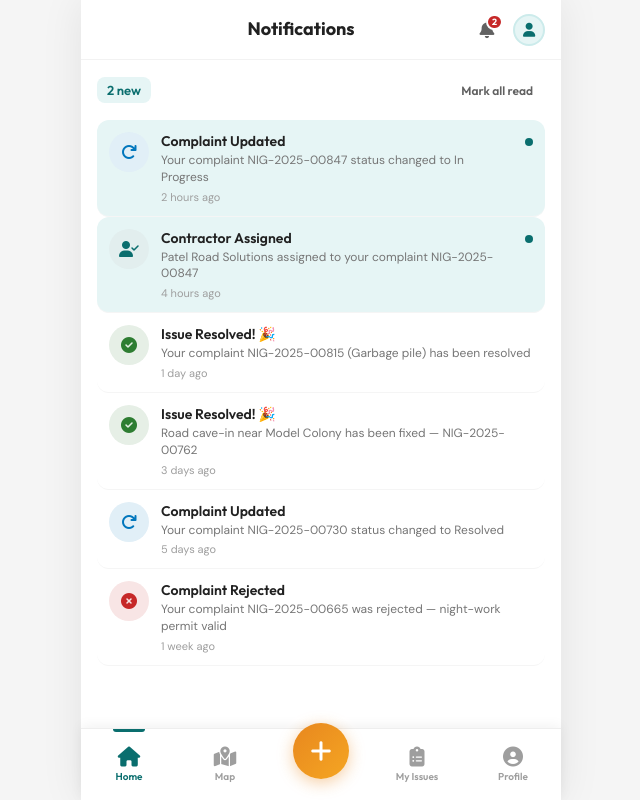
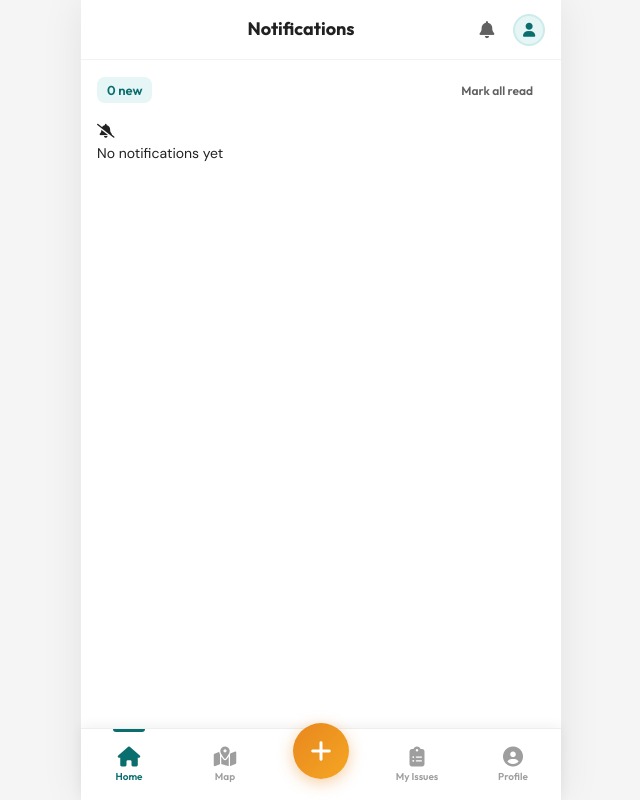
Before and after one commit to AnkitkCreation/NIGRAANI-APP, a React (Vite) app: page /notifications in a window 1280 px wide. Shown: the whole page, without its empty margins (319-959 px from the left). Built offline with nearby package versions, Linux system fonts and the light colour scheme.

Commit message:
notification bar fix

```diff
--- a/src/components/Layout/Header.jsx
+++ b/src/components/Layout/Header.jsx
@@ -1,5 +1,6 @@
 import { useLocation, useNavigate } from 'react-router-dom';
 import useAppStore from '../../store/appStore';
+import useAuthStore from '../../store/authStore';
 import './Header.css';
 
 const SCREEN_TITLES = {
@@ -14,7 +15,8 @@ const SCREEN_TITLES = {
 export default function Header() {
   const location = useLocation();
   const navigate = useNavigate();
-  const notificationCount = useAppStore(s => s.notificationCount);
+  const { user } = useAuthStore();
+  const notificationCount = useAppStore(s => s.getUnreadCount(user?.id));
 
   const hiddenPaths = ['/', '/splash', '/onboarding', '/auth'];
   if (hiddenPaths.some(p => location.pathname === p)) return null;
--- a/src/data/mockData.js
+++ b/src/data/mockData.js
@@ -370,12 +370,12 @@ export const MOCK_COMPLAINTS = [
 ];
 
 export const MOCK_NOTIFICATIONS = [
-  { id: 'n001', type: 'status_update', title: 'Complaint Updated', message: 'Your complaint NIG-2025-00847 status changed to In Progress', time: '2 hours ago', read: false, complaintId: 'NIG-2025-00847' },
-  { id: 'n002', type: 'assigned', title: 'Contractor Assigned', message: 'Patel Road Solutions assigned to your complaint NIG-2025-00847', time: '4 hours ago', read: false, complaintId: 'NIG-2025-00847' },
-  { id: 'n003', type: 'resolved', title: 'Issue Resolved! 🎉', message: 'Your complaint NIG-2025-00815 (Garbage pile) has been resolved', time: '1 day ago', read: true, complaintId: 'NIG-2025-00815' },
-  { id: 'n004', type: 'resolved', title: 'Issue Resolved! 🎉', message: 'Road cave-in near Model Colony has been fixed — NIG-2025-00762', time: '3 days ago', read: true, complaintId: 'NIG-2025-00762' },
-  { id: 'n005', type: 'status_update', title: 'Complaint Updated', message: 'Your complaint NIG-2025-00730 status changed to Resolved', time: '5 days ago', read: true, complaintId: 'NIG-2025-00730' },
-  { id: 'n006', type: 'rejected', title: 'Complaint Rejected', message: 'Your complaint NIG-2025-00665 was rejected — night-work permit valid', time: '1 week ago', read: true, complaintId: 'NIG-2025-00665' },
+  { id: 'n001', userId: 'u001', type: 'status_update', title: 'Complaint Updated', message: 'Your complaint NIG-2025-00847 status changed to In Progress', time: '2 hours ago', read: false, complaintId: 'NIG-2025-00847' },
+  { id: 'n002', userId: 'u001', type: 'assigned', title: 'Contractor Assigned', message: 'Patel Road Solutions assigned to your complaint NIG-2025-00847', time: '4 hours ago', read: false, complaintId: 'NIG-2025-00847' },
+  { id: 'n003', userId: 'u001', type: 'resolved', title: 'Issue Resolved! 🎉', message: 'Your complaint NIG-2025-00815 (Garbage pile) has been resolved', time: '1 day ago', read: true, complaintId: 'NIG-2025-00815' },
+  { id: 'n004', userId: 'u001', type: 'resolved', title: 'Issue Resolved! 🎉', message: 'Road cave-in near Model Colony has been fixed — NIG-2025-00762', time: '3 days ago', read: true, complaintId: 'NIG-2025-00762' },
+  { id: 'n005', userId: 'u001', type: 'status_update', title: 'Complaint Updated', message: 'Your complaint NIG-2025-00730 status changed to Resolved', time: '5 days ago', read: true, complaintId: 'NIG-2025-00730' },
+  { id: 'n006', userId: 'u001', type: 'rejected', title: 'Complaint Rejected', message: 'Your complaint NIG-2025-00665 was rejected — night-work permit valid', time: '1 week ago', read: true, complaintId: 'NIG-2025-00665' },
 ];
 
 export const CITY_STATS = {
--- a/src/pages/Notifications.jsx
+++ b/src/pages/Notifications.jsx
@@ -1,6 +1,6 @@
 import { useNavigate } from 'react-router-dom';
-import { MOCK_NOTIFICATIONS } from '../data/mockData';
 import useAppStore from '../store/appStore';
+import useAuthStore from '../store/authStore';
 import './Notifications.css';
 
 const ICON_MAP = {
@@ -12,19 +12,29 @@ const ICON_MAP = {
 
 export default function Notifications() {
   const navigate = useNavigate();
-  const clearNotifications = useAppStore(s => s.clearNotifications);
+  const { user } = useAuthStore();
+  const { getUserNotifications, clearNotifications } = useAppStore();
+
+  const userNotifications = getUserNotifications(user?.id);
+  const unreadCount = userNotifications.filter(n => !n.read).length;
 
   return (
     <div className="notifications">
       <div className="notifications__header">
-        <span className="notifications__count">{MOCK_NOTIFICATIONS.filter(n => !n.read).length} new</span>
-        <button className="btn btn-ghost btn-sm" onClick={clearNotifications}>
+        <span className="notifications__count">{unreadCount} new</span>
+        <button className="btn btn-ghost btn-sm" onClick={() => clearNotifications(user?.id)}>
           Mark all read
         </button>
       </div>
 
       <div className="notifications__list">
-        {MOCK_NOTIFICATIONS.map((notif, i) => {
+        {userNotifications.length === 0 ? (
+          <div className="notifications__empty">
+            <i className="fas fa-bell-slash" />
+            <p>No notifications yet</p>
+          </div>
+        ) : (
+          userNotifications.map((notif, i) => {
           const iconInfo = ICON_MAP[notif.type] || ICON_MAP.status_update;
           return (
             <button
@@ -44,7 +54,8 @@ export default function Notifications() {
               {!notif.read && <span className="notifications__dot" />}
             </button>
           );
-        })}
+          })
+        )}
       </div>
 
       <div style={{ height: 'calc(var(--bottom-nav-height) + 16px)' }} />
--- a/src/store/appStore.js
+++ b/src/store/appStore.js
@@ -1,14 +1,29 @@
 import { create } from 'zustand';
+import { MOCK_NOTIFICATIONS } from '../data/mockData';
 
-const useAppStore = create((set) => ({
+const useAppStore = create((set, get) => ({
   activeTab: 'home',
   showSplash: true,
-  notificationCount: 2,
+  notifications: [...MOCK_NOTIFICATIONS],
 
   setActiveTab: (tab) => set({ activeTab: tab }),
   hideSplash: () => set({ showSplash: false }),
-  clearNotifications: () => set({ notificationCount: 0 }),
-  decrementNotifications: () => set((s) => ({ notificationCount: Math.max(0, s.notificationCount - 1) })),
+
+  getUnreadCount: (userId) => {
+    return get().notifications.filter(n => n.userId === userId && !n.read).length;
+  },
+
+  getUserNotifications: (userId) => {
+    return get().notifications.filter(n => n.userId === userId);
+  },
+
+  clearNotifications: (userId) => {
+    set((state) => ({
+      notifications: state.notifications.map(n =>
+        n.userId === userId ? { ...n, read: true } : n
+      )
+    }));
+  },
 }));
 
 export default useAppStore;
```
